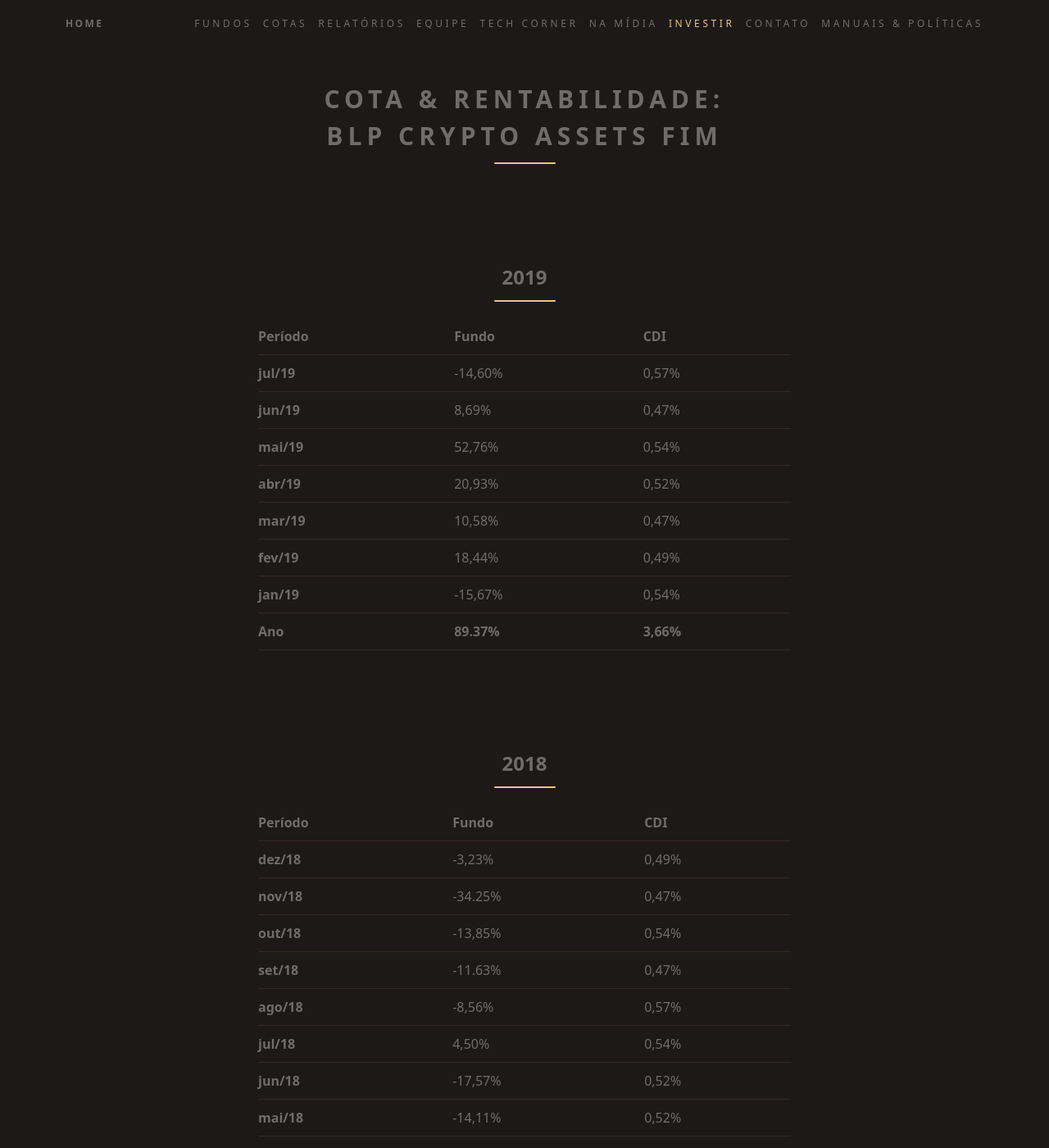
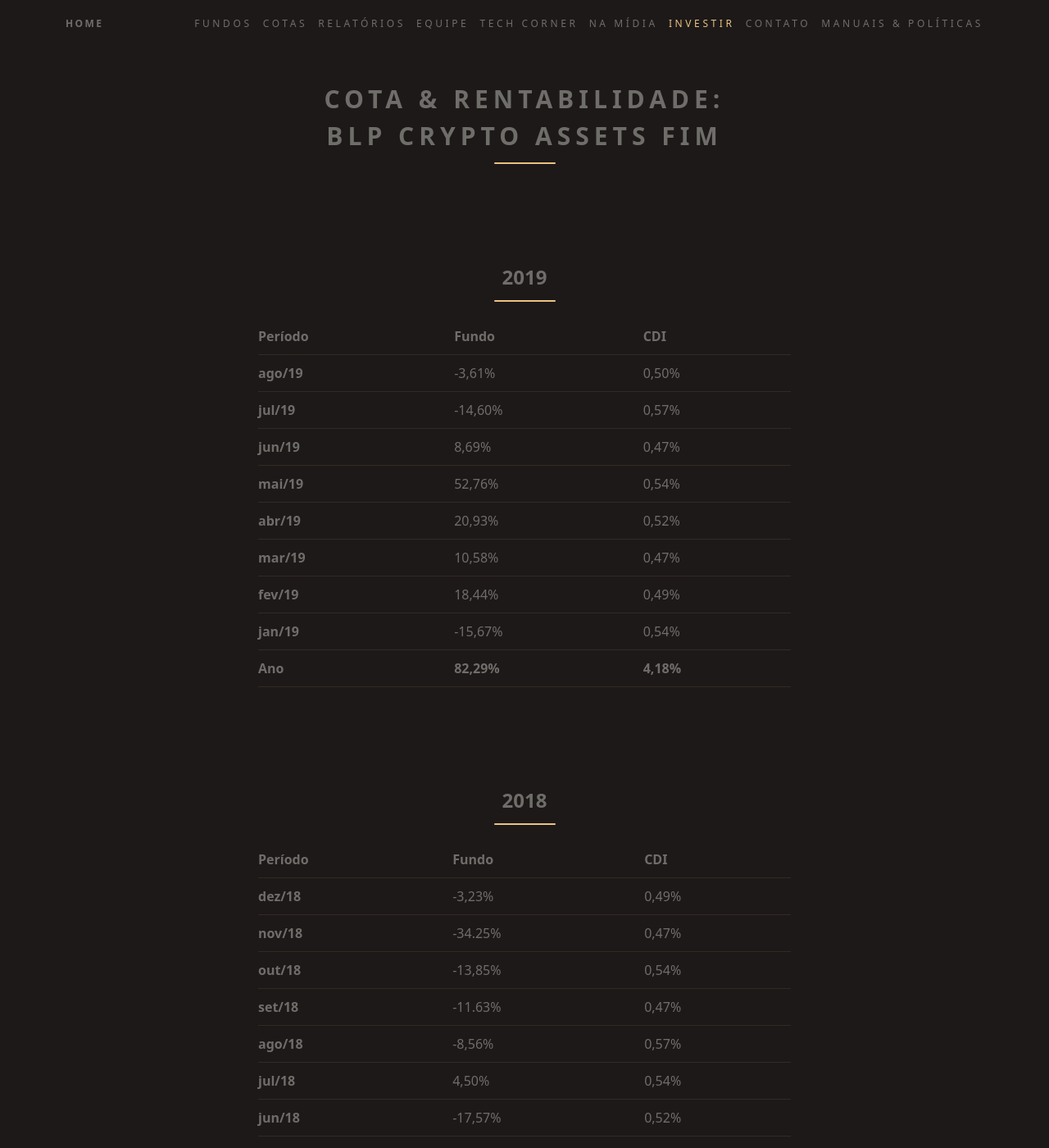
Before and after one commit to ateliedetemas/blpcrypto, a Jekyll site: the page built from _pages/rentabilidade/assets-fim.md, in a window 1280 px wide and 1400 px high. Shown: the whole window at 82% size. Built offline with Jekyll 4.4.1, drawn with Linux system fonts in a browser that asks for light colours.

Commit message:
Update assets-fim.md

```diff
--- a/_pages/rentabilidade/assets-fim.md
+++ b/_pages/rentabilidade/assets-fim.md
@@ -9,6 +9,7 @@ permalink: "/rentabilidade/assets-fim/"
 
 Período | Fundo | CDI
 ---|---|---
+**ago/19** | -3,61% | 0,50%
 **jul/19** | -14,60% | 0,57%
 **jun/19** | 8,69% | 0,47%
 **mai/19** | 52,76% | 0,54%
@@ -16,7 +17,7 @@ Período | Fundo | CDI
 **mar/19** | 10,58% | 0,47%
 **fev/19** | 18,44% | 0,49%
 **jan/19** | -15,67% | 0,54%
-**Ano**  | **89.37%** | **3,66%**
+**Ano**  | **82,29%** | **4,18%**
 
 ## 2018
 
```
Also changed, not shown: other parts of _pages/rentabilidade/assets-fim.md (+1 -1 lines).
